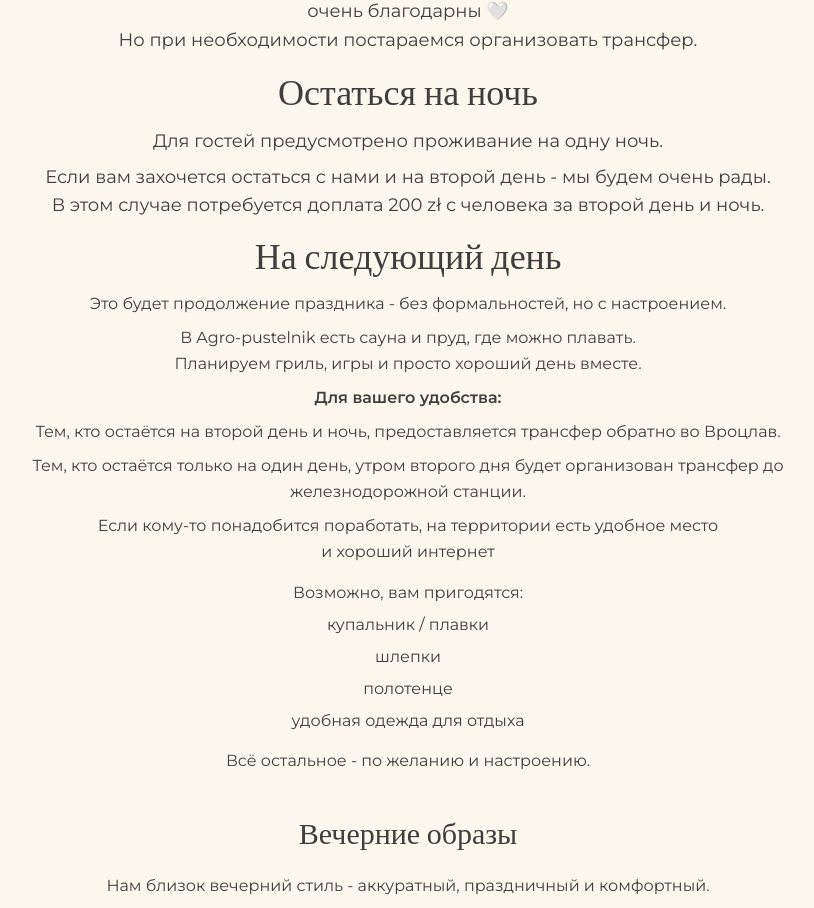
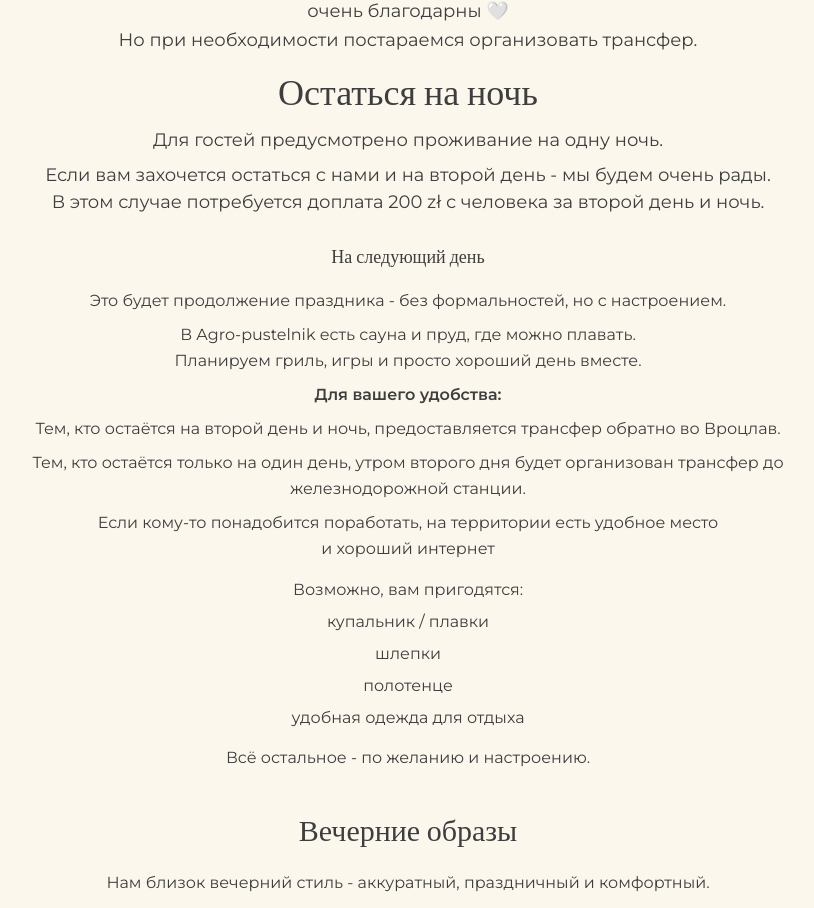
Before and after one commit to rybaaa/wedding-web, a React (Vite) app: page / in a window 1280 px wide. Shown: the part 2478-3386 px from the top of the page, without its empty margins (232-1046 px from the left). Built offline with nearby package versions, Linux system fonts and the light colour scheme.

Commit message:
change font size for nextday and secondday components parts

```diff
--- a/src/components/NextDay.tsx
+++ b/src/components/NextDay.tsx
@@ -4,7 +4,7 @@ const NextDay: React.FC = () => {
   return (
     <section id="next-day" className="py-4 px-4 bg-custom-bg">
       <div className="container mx-auto max-w-4xl">
-        <h2 className="text-4xl font-title text-custom-text mb-2 text-center">
+        <h2 className="text-4xl font-title text-custom-text mb-2 text-center text-[18px]">
           На следующий день
         </h2>
 
--- a/src/components/SecondDay.tsx
+++ b/src/components/SecondDay.tsx
@@ -8,7 +8,7 @@ const SecondDay: React.FC = () => {
           Остаться на ночь
         </h2>
 
-        <div className="max-w-3xl mx-auto text-center space-y-2 text-custom-text text-lg">
+        <div className="max-w-3xl mx-auto text-center space-y-2 text-custom-text text-[18px]">
           <p>
             Для гостей предусмотрено проживание на одну ночь.
           </p>
```
